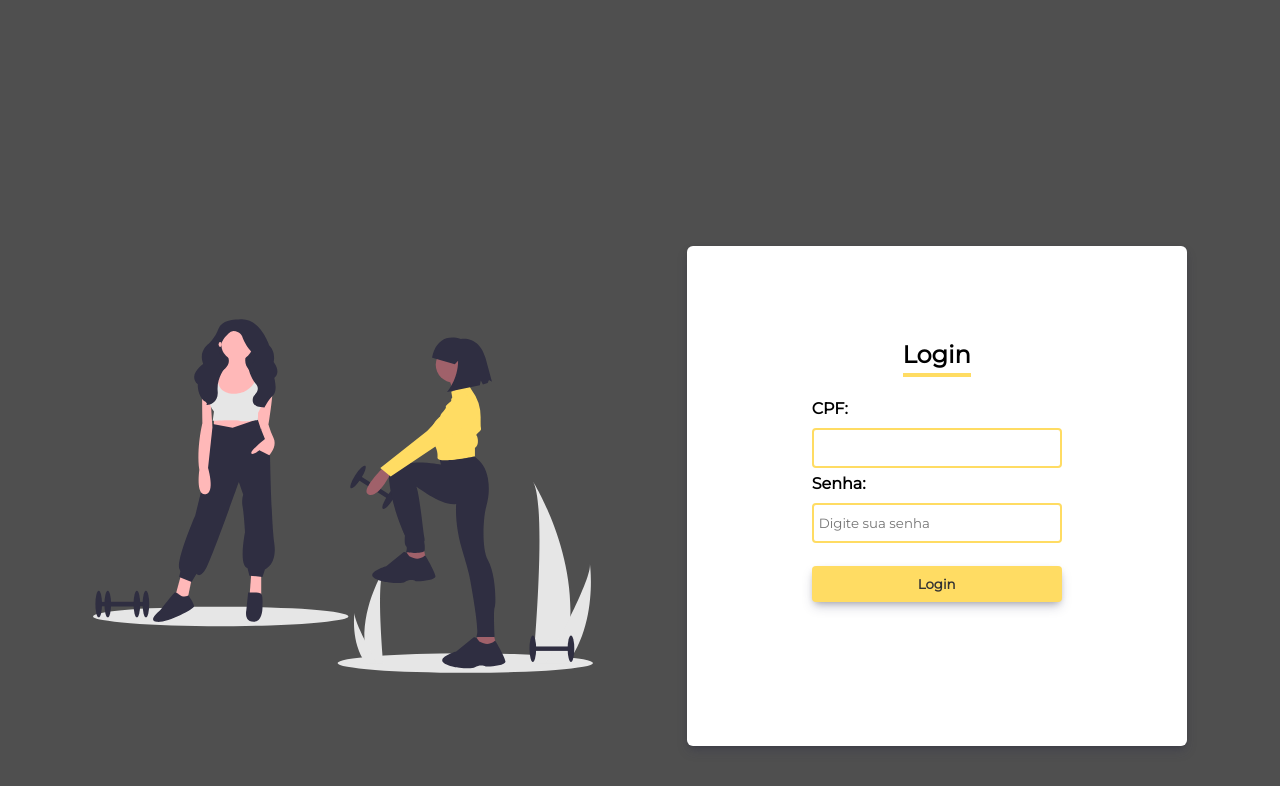
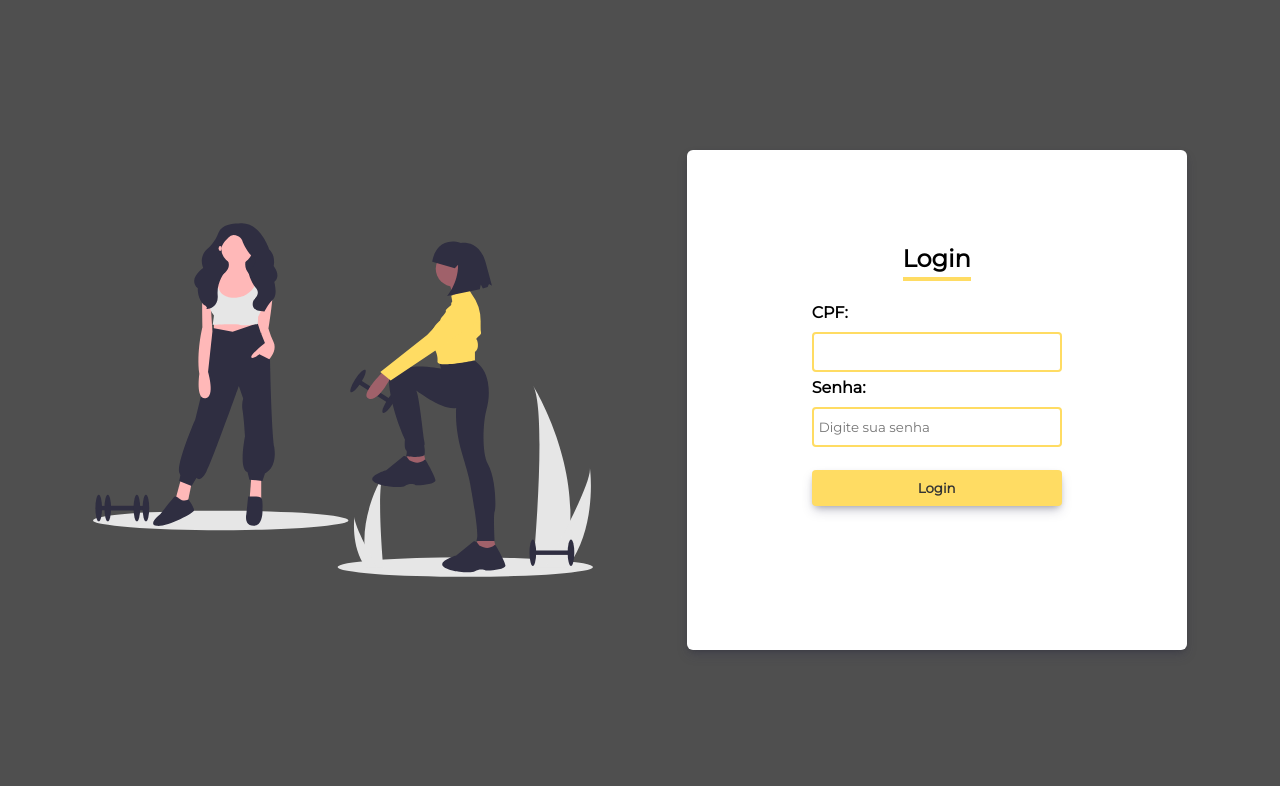
Before and after one commit to GustaVasconcelos/gvfitness-frontend, a React (Create React App) app: page / in a window 1280 px wide. Shown: the top 786 px of the page. Built offline with nearby package versions, Linux system fonts and the light colour scheme.

Commit message:
fix: corrigindo erro de margin

```diff
--- a/src/containers/home.jsx
+++ b/src/containers/home.jsx
@@ -42,7 +42,7 @@ const Home = () => {
     return (
         <div>
             <Header></Header>
-            <main>
+            <main className='margin-top'>
                 <div className="container-training-sheets">
                     {
                         trainingSheet? (
--- a/src/styles/style.css
+++ b/src/styles/style.css
@@ -21,6 +21,7 @@ input[type="number"] {
     font-family: 'Montserrat', sans-serif;
 }
 
+
 body {
     background-color: var(--secondary-color);
 }
@@ -33,6 +34,6 @@ h1, h2, h3, h4, h5, h6, p, span {
     color: var(--texto);
 }
 
-main {
+.margin-top {
     margin-top: 12vh;
 }
```
